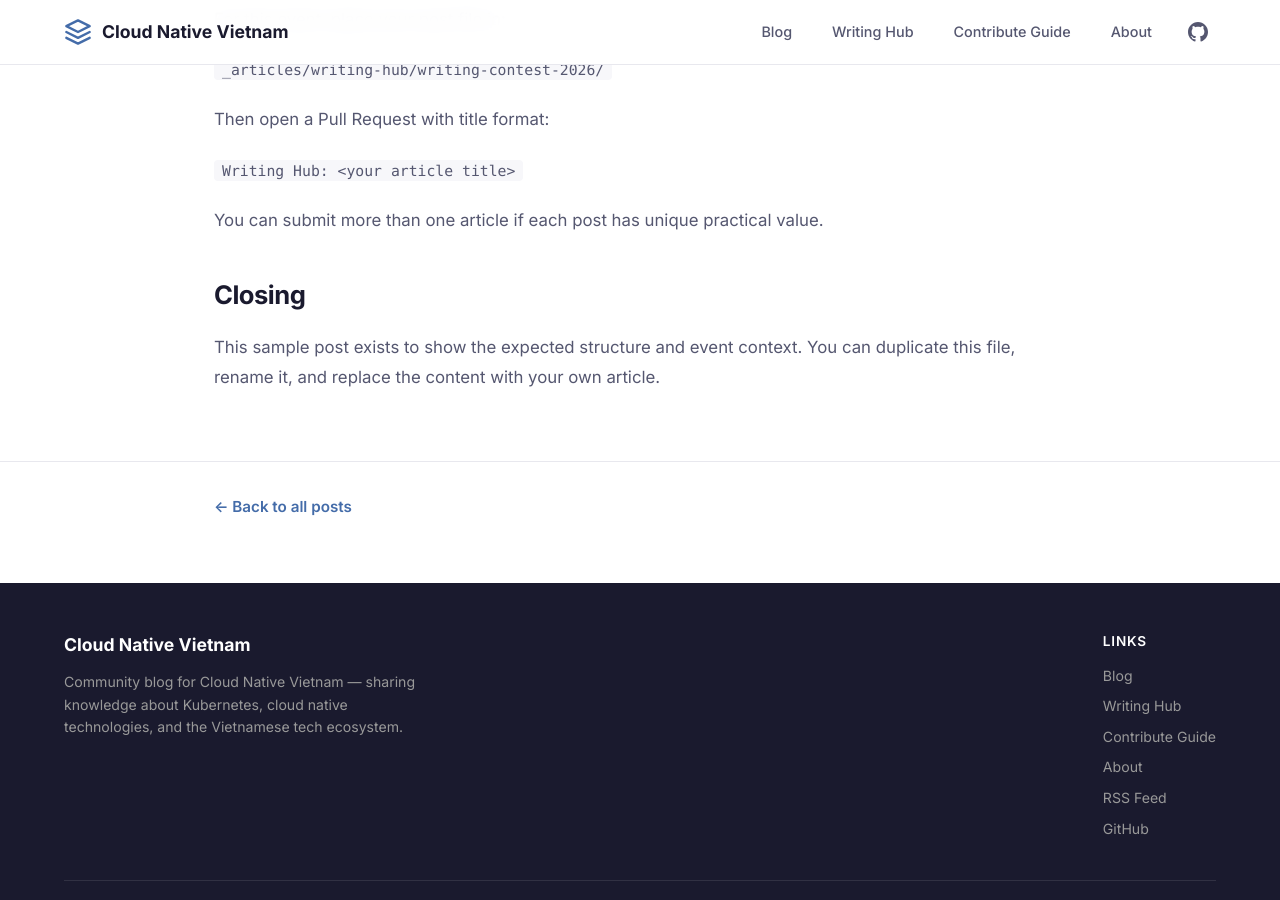
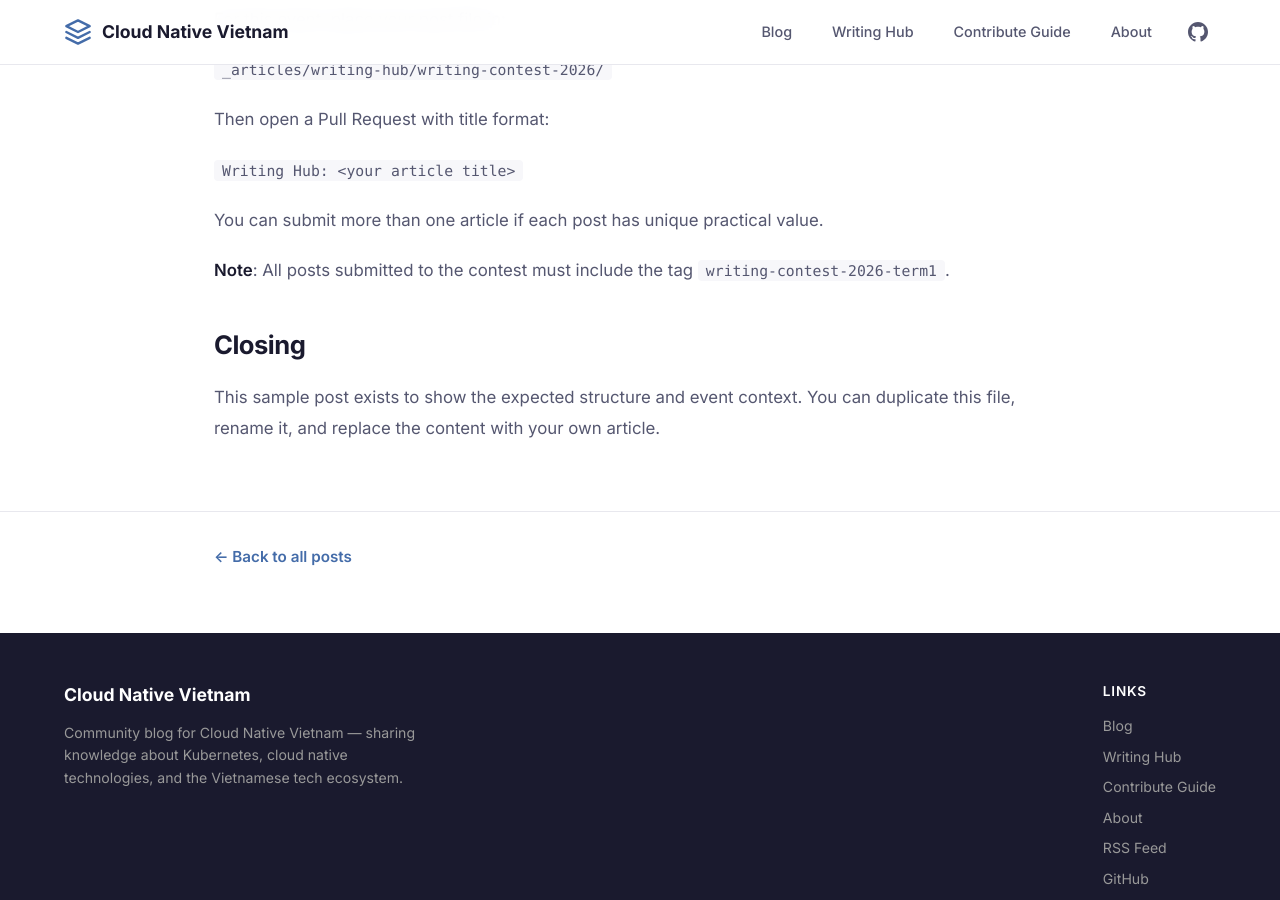
Before and after one commit to cloudnativevn/blogs, a Jekyll site: the page built from _articles/writing-hub/writing-contest-2026/writing-contest-2026-intro.md, in a window 1280 px wide and 900 px high, scrolled down 1878 px. Built offline with Jekyll 4.4.1, drawn with Linux system fonts in a browser that asks for light colours.

Commit message:
Require tag for writing contest post

```diff
--- a/_articles/writing-hub/writing-contest-2026/writing-contest-2026-intro.md
+++ b/_articles/writing-hub/writing-contest-2026/writing-contest-2026-intro.md
@@ -62,6 +62,8 @@ Then open a Pull Request with title format:
 
 You can submit more than one article if each post has unique practical value.
 
+**Note**: All posts submitted to the contest must include the tag `writing-contest-2026-term1`.
+
 ## Closing
 
 This sample post exists to show the expected structure and event context.
```
